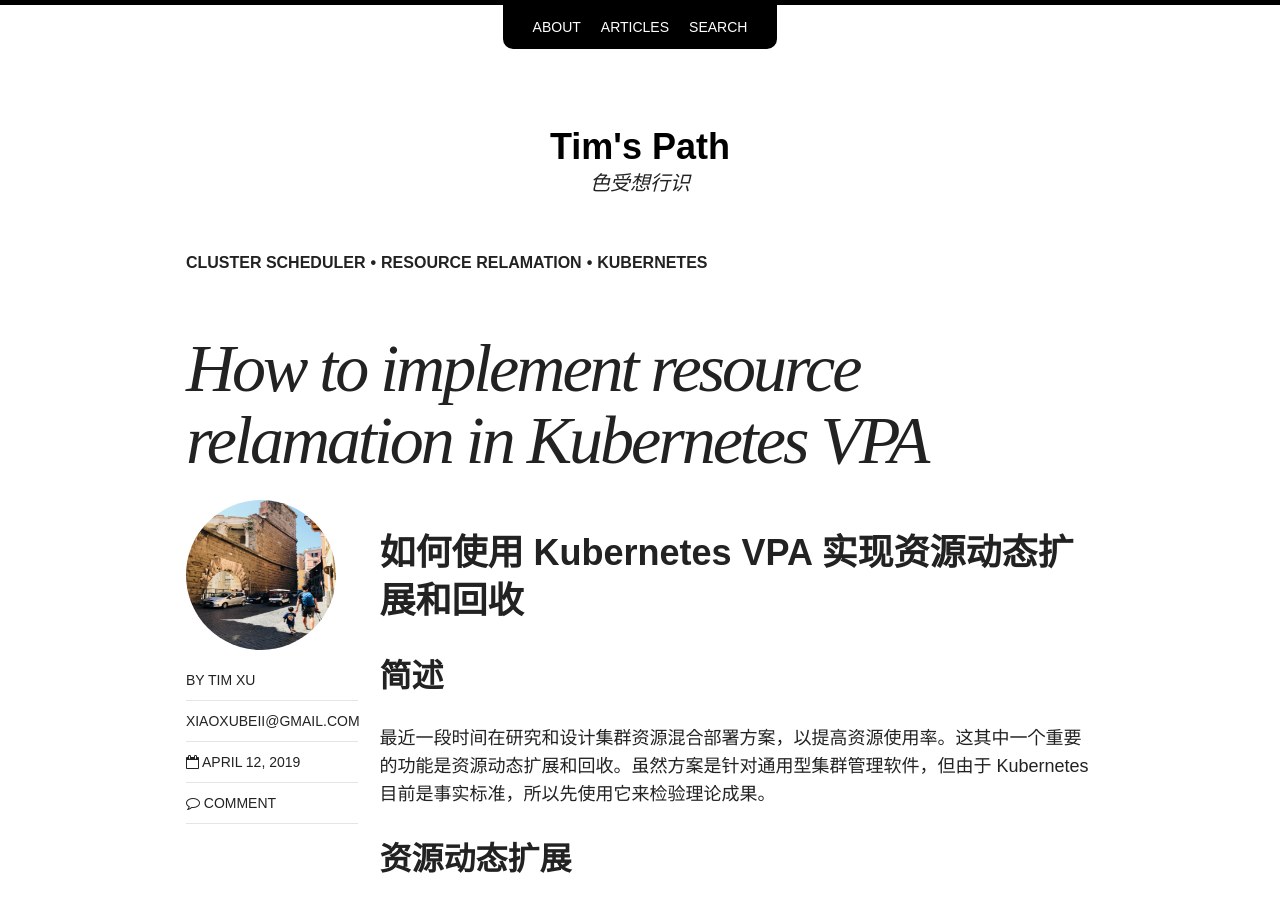
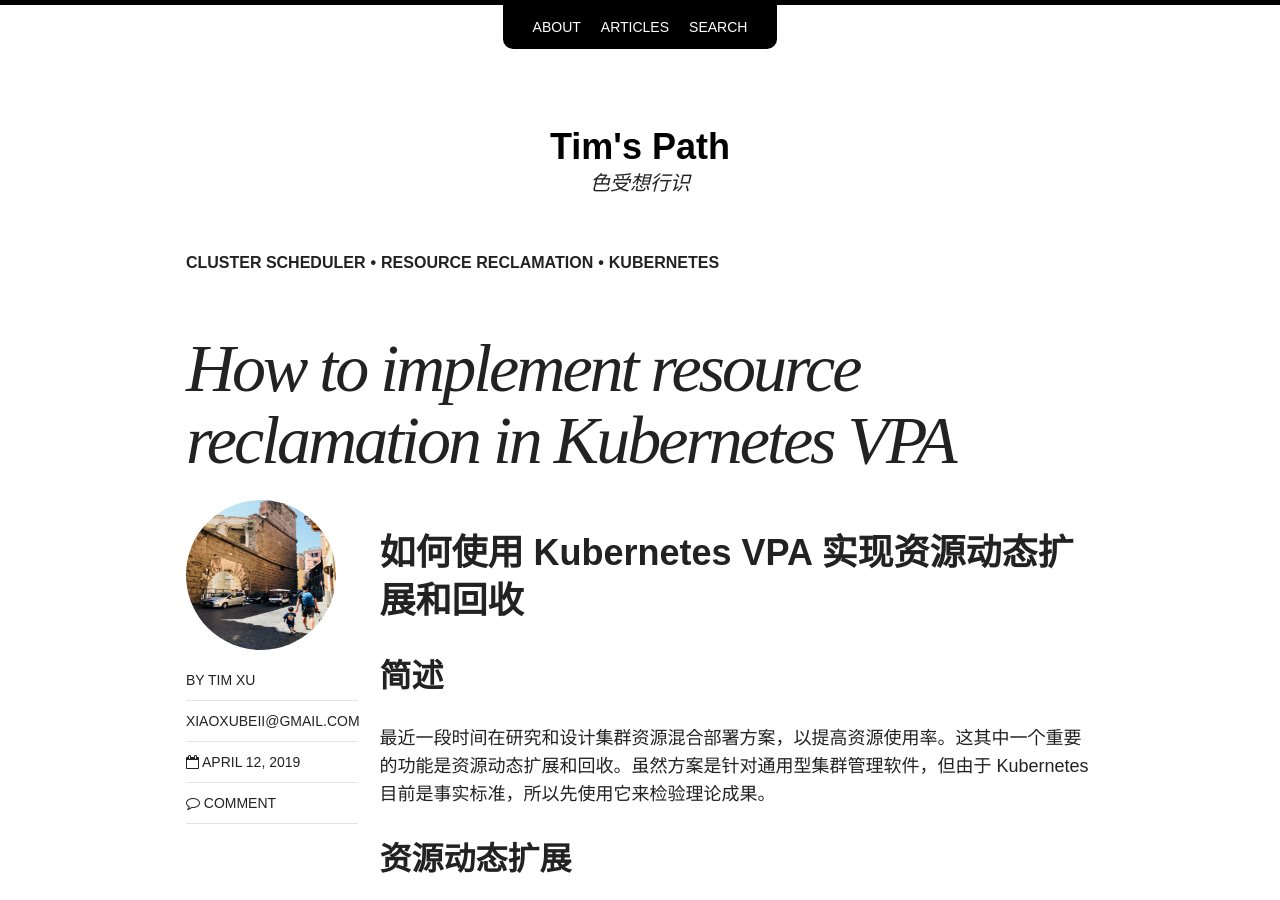
Before and after one commit to xiaoxubeii/xiaoxubeii.github.com, a Jekyll site: the page built from _posts/articles/2019-04-12-kubernetes-vpa.md, in a window 1280 px wide and 900 px high. Built offline with Jekyll 4.4.1, drawn with Linux system fonts in a browser that asks for light colours; comment, search, counter and statistics services are not loaded.

Commit message:
fix typo and add image.

```diff
--- a/_posts/articles/2019-04-12-kubernetes-vpa.md
+++ b/_posts/articles/2019-04-12-kubernetes-vpa.md
@@ -1,9 +1,9 @@
 ---
 layout: post
-title: "How to implement resource relamation in Kubernetes VPA"
+title: "How to implement resource reclamation in Kubernetes VPA"
 description: ""
 category: articles
-tags: [Cluster Scheduler, Resource Relamation, Kubernetes]
+tags: [Cluster Scheduler, Resource Reclamation, Kubernetes]
 ---
 
 # 如何使用 Kubernetes VPA 实现资源动态扩展和回收
```
Also changed, not shown: images/15550568870543.jpg (added).
